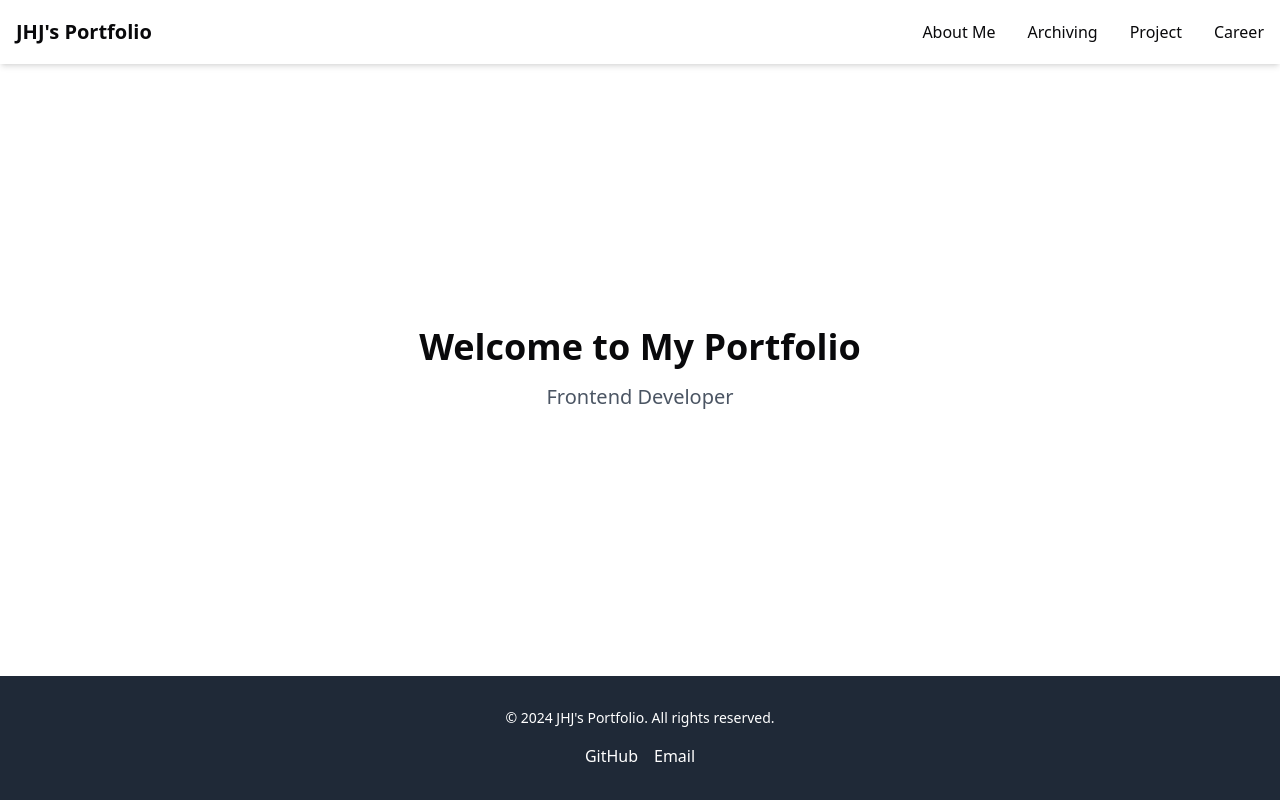
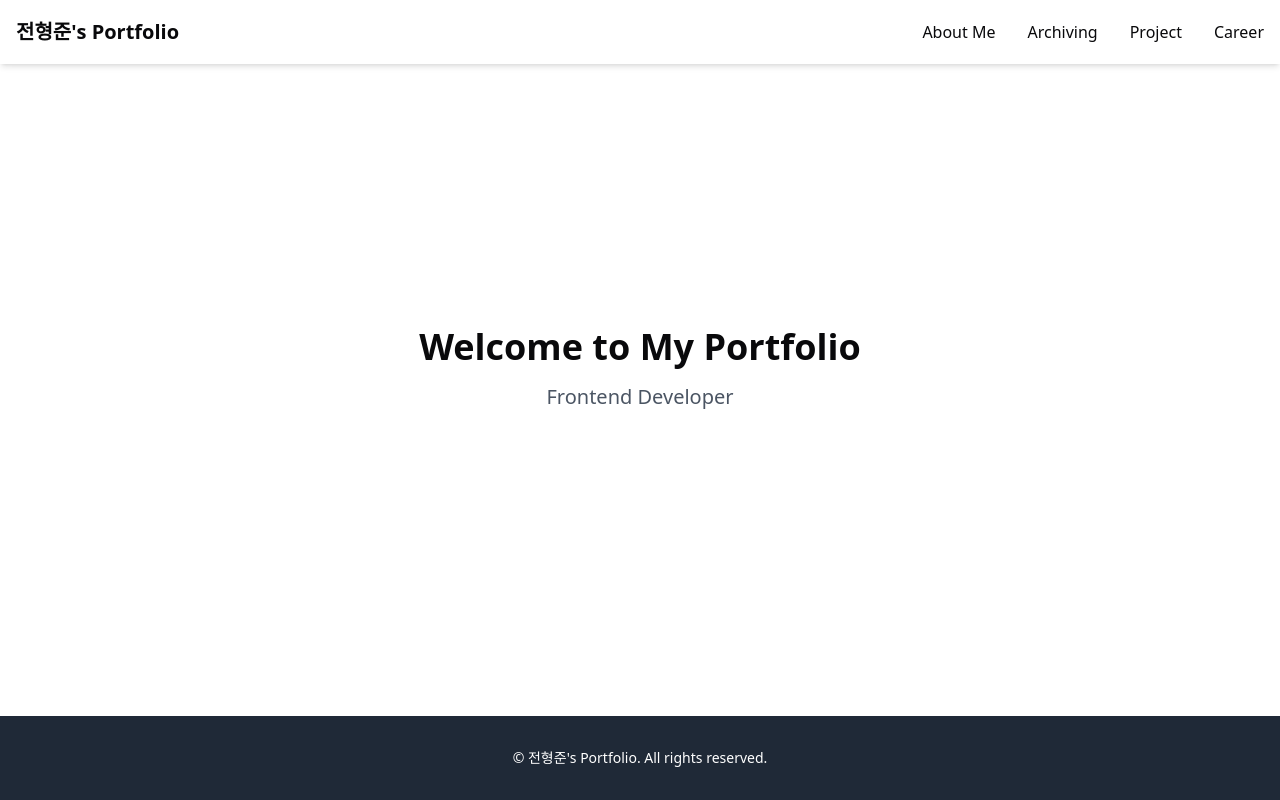
Before and after one commit to HyeongJunJeon/my-page, a Next.js app: page / in a window 1280 px wide. Built offline with nearby package versions, Linux system fonts and the light colour scheme.

Commit message:
Mod: navbar fixed적용 및 footer 이메일, 깃헙 삭제

```diff
--- a/src/app/layout.tsx
+++ b/src/app/layout.tsx
@@ -4,8 +4,8 @@ import Footer from "@/components/Footer";
 import "./globals.css";
 
 export const metadata: Metadata = {
-  title: "JHJ's Portfolio",
-  description: "Welcome to JHJ's Portfolio",
+  title: "전형준's Portfolio",
+  description: "Welcome to 전형준's Portfolio",
 };
 
 export default function RootLayout({
@@ -17,7 +17,7 @@ export default function RootLayout({
     <html lang="en" suppressHydrationWarning>
       <body suppressHydrationWarning className="flex min-h-screen flex-col">
         <Navbar />
-        <main className="flex-grow">{children}</main>
+        <main className="mt-16 flex-grow">{children}</main>
         <Footer />
       </body>
     </html>
--- a/src/components/Footer.tsx
+++ b/src/components/Footer.tsx
@@ -4,24 +4,8 @@ export default function Footer() {
       <div className="mx-auto max-w-7xl px-4">
         <div className="flex flex-col items-center">
           <p className="text-sm">
-            © 2024 JHJ&apos;s Portfolio. All rights reserved.
+            © 전형준&apos;s Portfolio. All rights reserved.
           </p>
-          <div className="mt-4 flex space-x-4">
-            <a
-              href="https://github.com/yourusername"
-              target="_blank"
-              rel="noopener noreferrer"
-              className="hover:text-blue-400"
-            >
-              GitHub
-            </a>
-            <a
-              href="mailto:your.email@example.com"
-              className="hover:text-blue-400"
-            >
-              Email
-            </a>
-          </div>
         </div>
       </div>
     </footer>
--- a/src/components/Navbar.tsx
+++ b/src/components/Navbar.tsx
@@ -11,11 +11,11 @@ export default function Navbar() {
   };
 
   return (
-    <nav className="z-50 bg-white shadow-md">
+    <nav className="fixed left-0 top-0 z-50 w-full bg-white shadow-md">
       <div className="mx-auto max-w-7xl px-4">
         <div className="flex h-16 items-center justify-between">
           <Link href="/" className="text-xl font-bold">
-            JHJ&apos;s Portfolio
+            전형준&apos;s Portfolio
           </Link>
 
           <div className="flex space-x-8">
```
